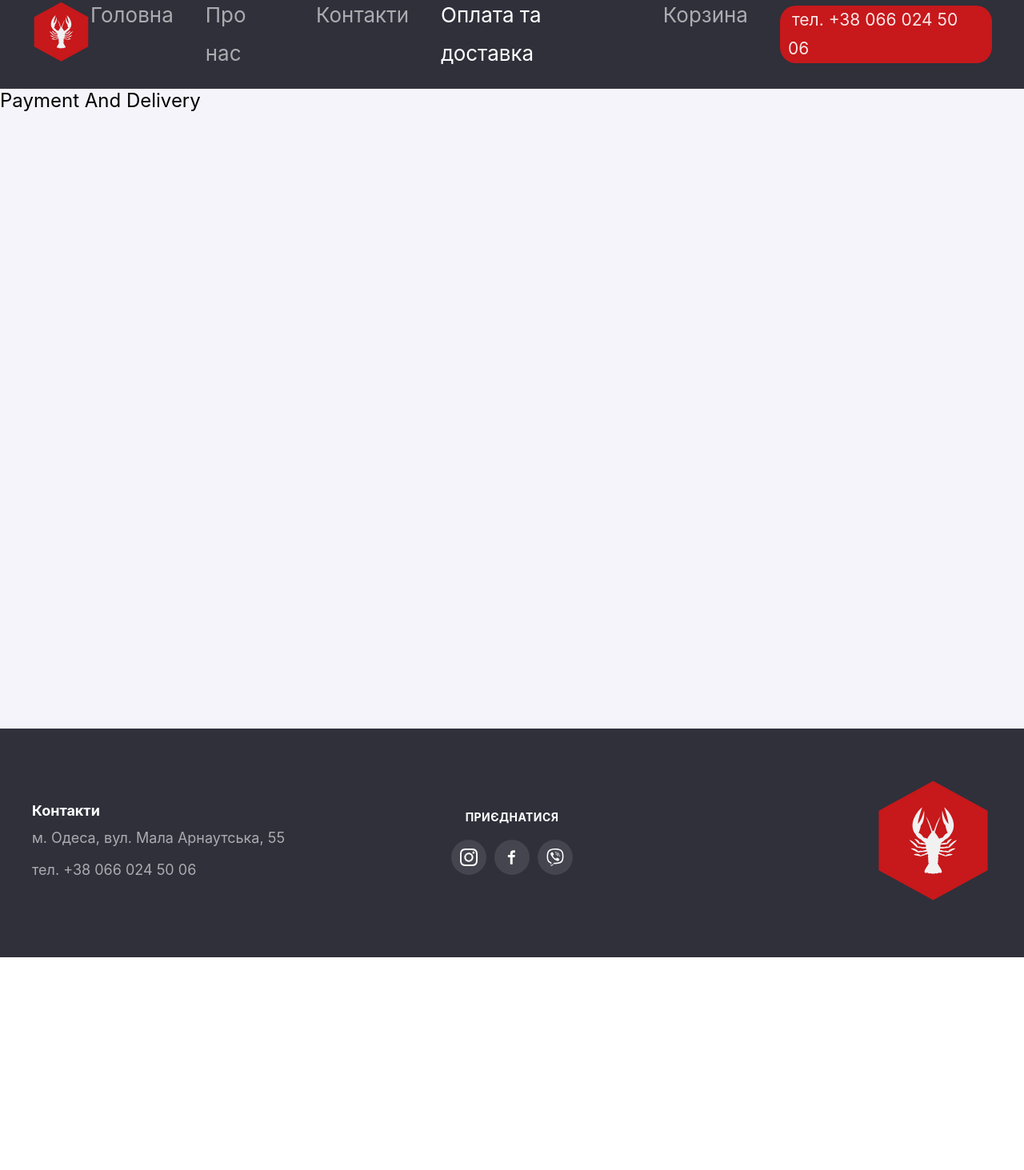
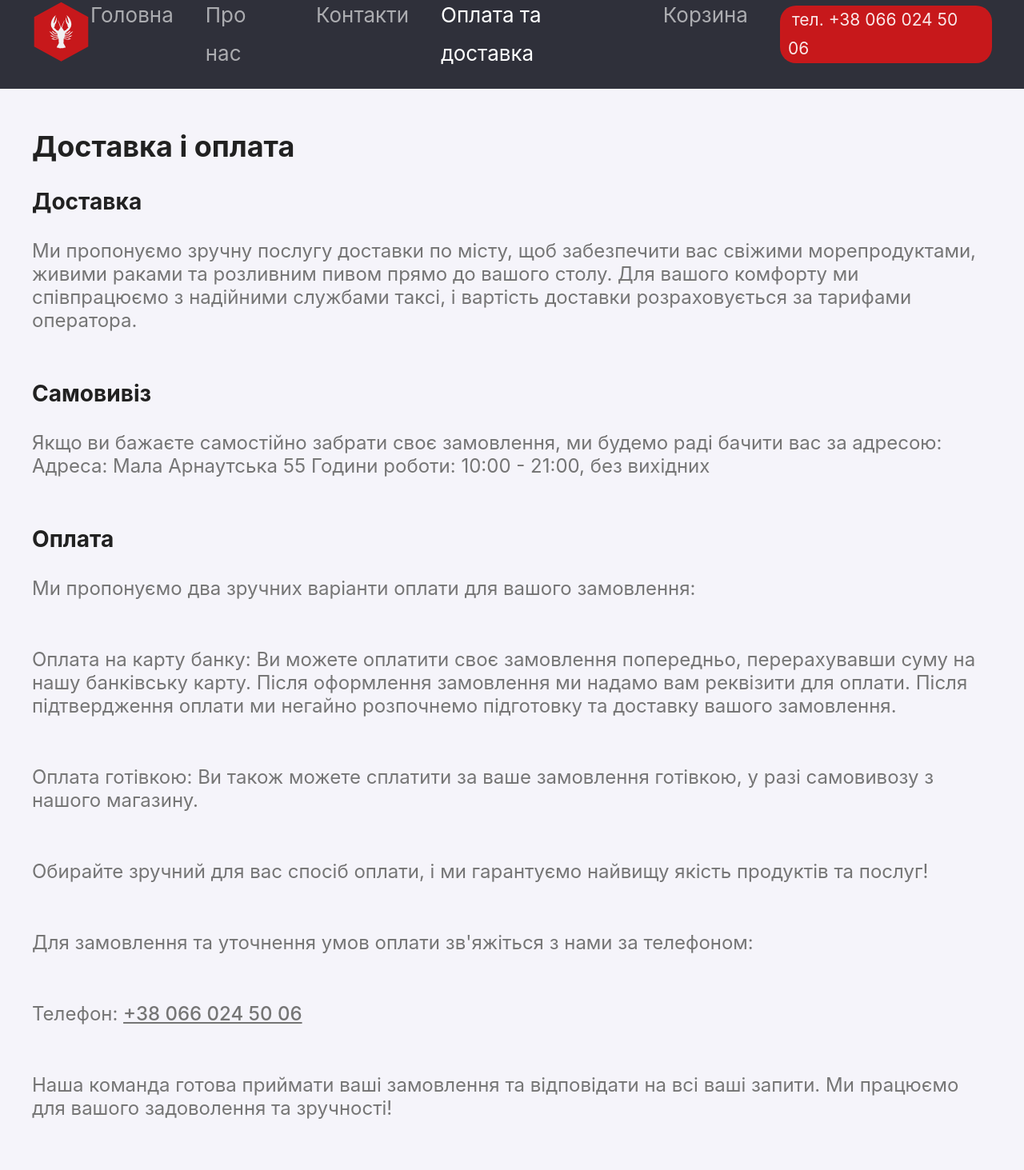
Before and after one commit to 167899/crawfish_fish.odessa, a React (Create React App) app: page /crawfish_fish.odessa/payment-delivery in a window 1280 px wide. Shown: the part 32-1495 px from the top of the page at 80% size. Before the commit the page ends 1229 px from the top, so only its background shows below. Built offline with nearby package versions, Linux system fonts and the light colour scheme.

Commit message:
add content to payment and delivery

```diff
--- a/src/pages/PaymentAndDelivery/PaymentAndDelivery.jsx
+++ b/src/pages/PaymentAndDelivery/PaymentAndDelivery.jsx
@@ -1,8 +1,51 @@
-// import css from './PaymentAndDelivery.module.css';
+import css from './PaymentAndDelivery.module.css';
 export const PaymentAndDelivery = () => {
-    return (
-      <div className='conteiner'>
-        Payment And Delivery
-      </div>
-    );
-  };
+  return (
+    <div className={`container ${css.paymentAndDelivery}`}>
+      <h2>Доставка і оплата</h2>
+      <h3>Доставка</h3>
+      <p>
+        Ми пропонуємо зручну послугу доставки по місту, щоб забезпечити вас
+        свіжими морепродуктами, живими раками та розливним пивом прямо до вашого
+        столу. Для вашого комфорту ми співпрацюємо з надійними службами таксі, і
+        вартість доставки розраховується за тарифами оператора.
+      </p>
+      <h3> Самовивіз</h3>
+      <p>
+        Якщо ви бажаєте самостійно забрати своє замовлення, ми будемо раді
+        бачити вас за адресою: Адреса: Мала Арнаутська 55 Години роботи: 10:00 -
+        21:00, без вихідних
+      </p>
+      <h3>Оплата</h3>
+      <p> Ми пропонуємо два зручних варіанти оплати для вашого замовлення:</p>
+      <p>
+        Оплата на карту банку: Ви можете оплатити своє замовлення попередньо,
+        перерахувавши суму на нашу банківську карту. Після оформлення замовлення
+        ми надамо вам реквізити для оплати. Після підтвердження оплати ми
+        негайно розпочнемо підготовку та доставку вашого замовлення.
+      </p>
+      <p>
+        Оплата готівкою: Ви також можете сплатити за ваше замовлення готівкою, у
+        разі самовивозу з нашого магазину.
+      </p>
+      <p>
+        Обирайте зручний для вас спосіб оплати, і ми гарантуємо найвищу якість
+        продуктів та послуг!
+      </p>
+      <p>
+        Для замовлення та уточнення умов оплати зв'яжіться з нами за телефоном:
+      </p>
+      <p>
+        Телефон:  {' '}
+        <a className={css.phoneLink} href="tel:+380660245006">
+          +38 066 024 50 06
+        </a>
+      </p>
+      <p>
+        Наша команда готова приймати ваші замовлення та відповідати на всі ваші
+        запити. Ми працюємо для вашого задоволення та зручності!
+      </p>
+      <p>Дякуємо, що вибрали нас для своїх гастрономічних насолод!</p>
+    </div>
+  );
+};
--- /dev/null
+++ b/src/pages/PaymentAndDelivery/PaymentAndDelivery.module.css
@@ -0,0 +1,17 @@
+div.paymentAndDelivery {
+  padding: 50px 15px;
+}
+
+.paymentAndDelivery h3,
+.paymentAndDelivery h2 {
+  margin-bottom: 30px;
+  color: #212121;
+}
+.paymentAndDelivery p {
+  margin-bottom: 60px;
+  color: #757575;
+}
+.phoneLink {
+  color: #757575;
+  font-weight: 500;
+}
```
